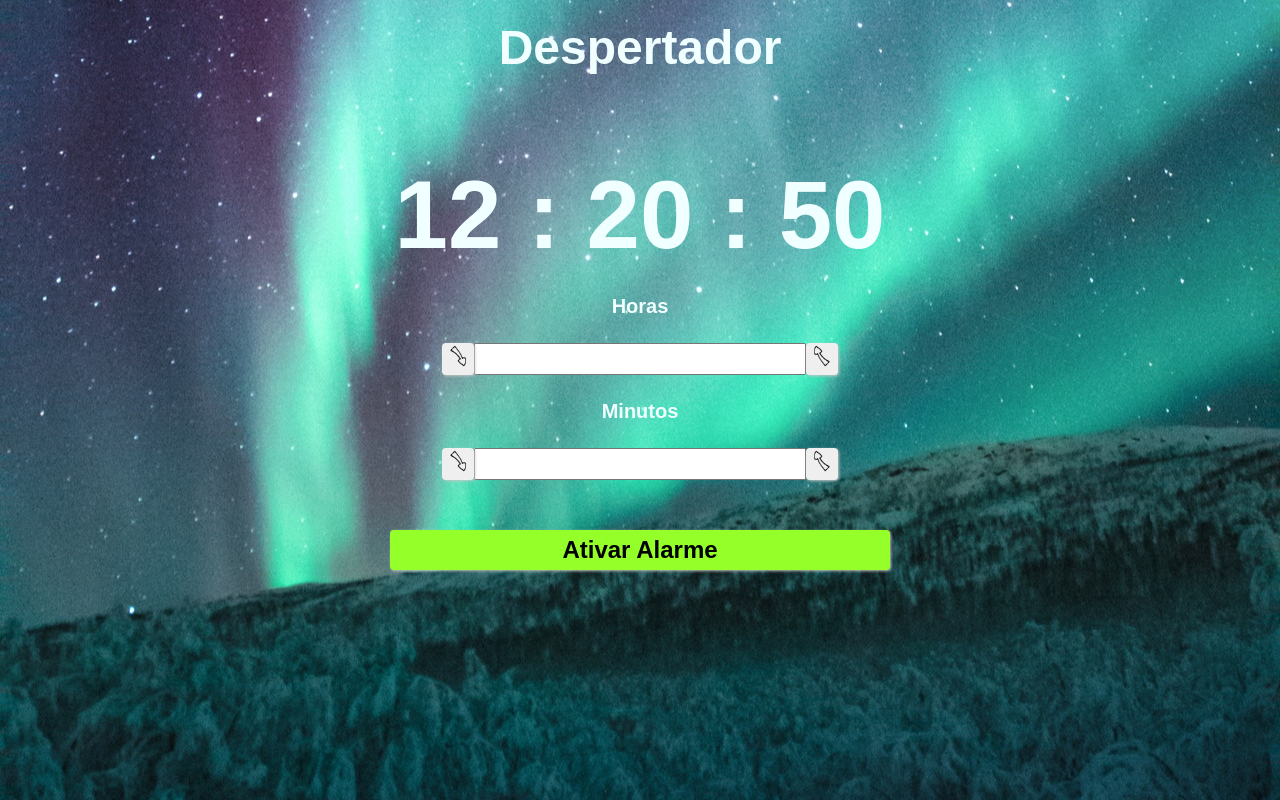
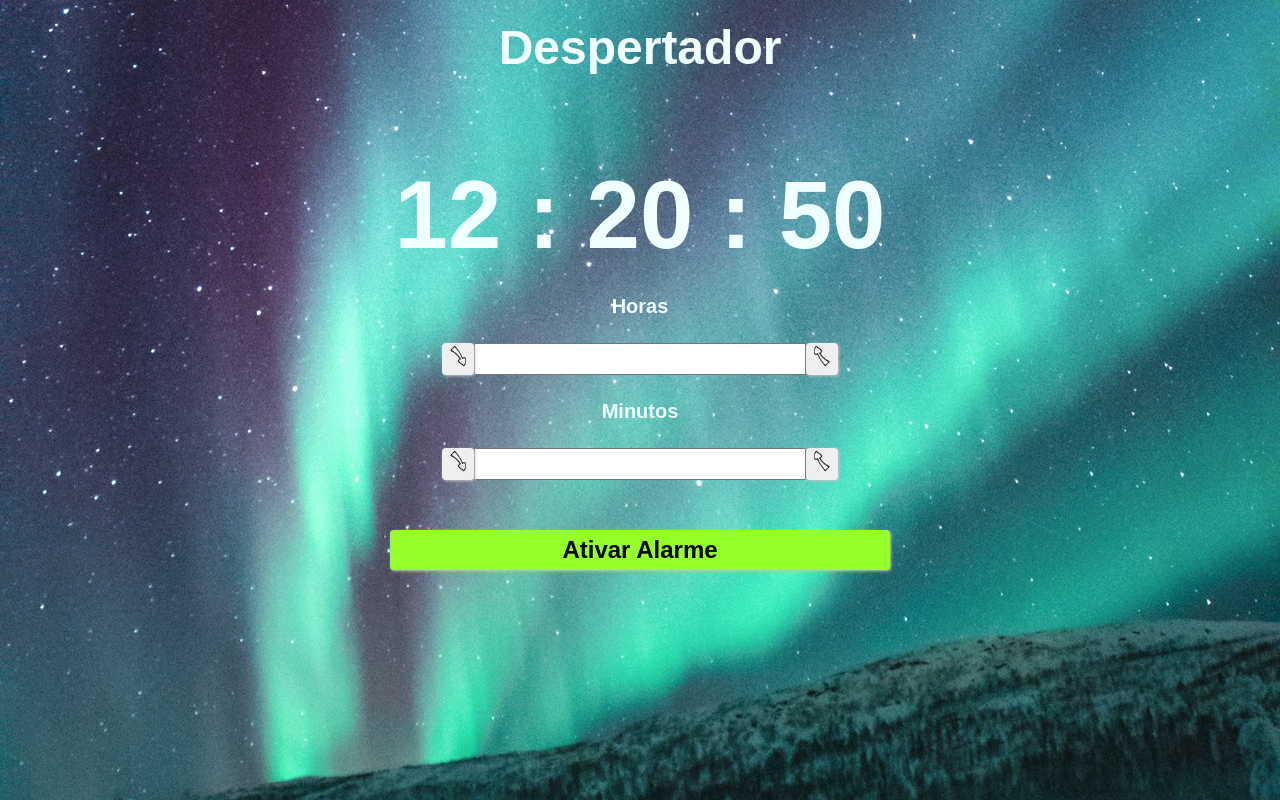
Before and after one commit to danilobserafim/Despertador, a React (Create React App) app: page / in a window 1280 px wide. Shown: the top 800 px of the page. Built offline with nearby package versions, Linux system fonts and the light colour scheme.

Commit message:
Teste de tamanho do body

```diff
--- a/public/index.css
+++ b/public/index.css
@@ -3,4 +3,5 @@ body{
     background-size: cover;
     background-position: center ;
     color: azure;
+    height: 1000px;
 }
```
Also changed, not shown: public/index.html (line endings or trailing spaces).
